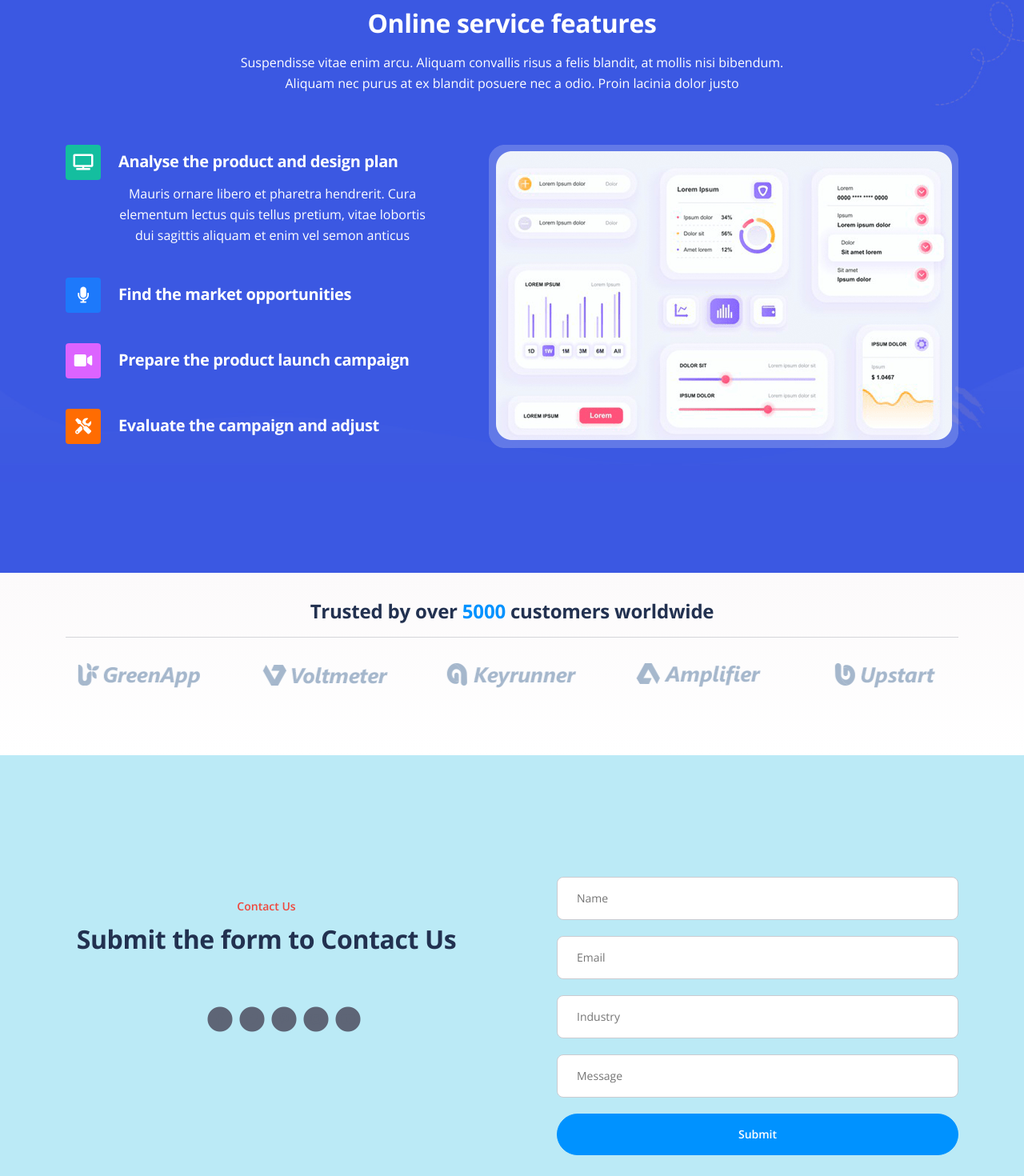
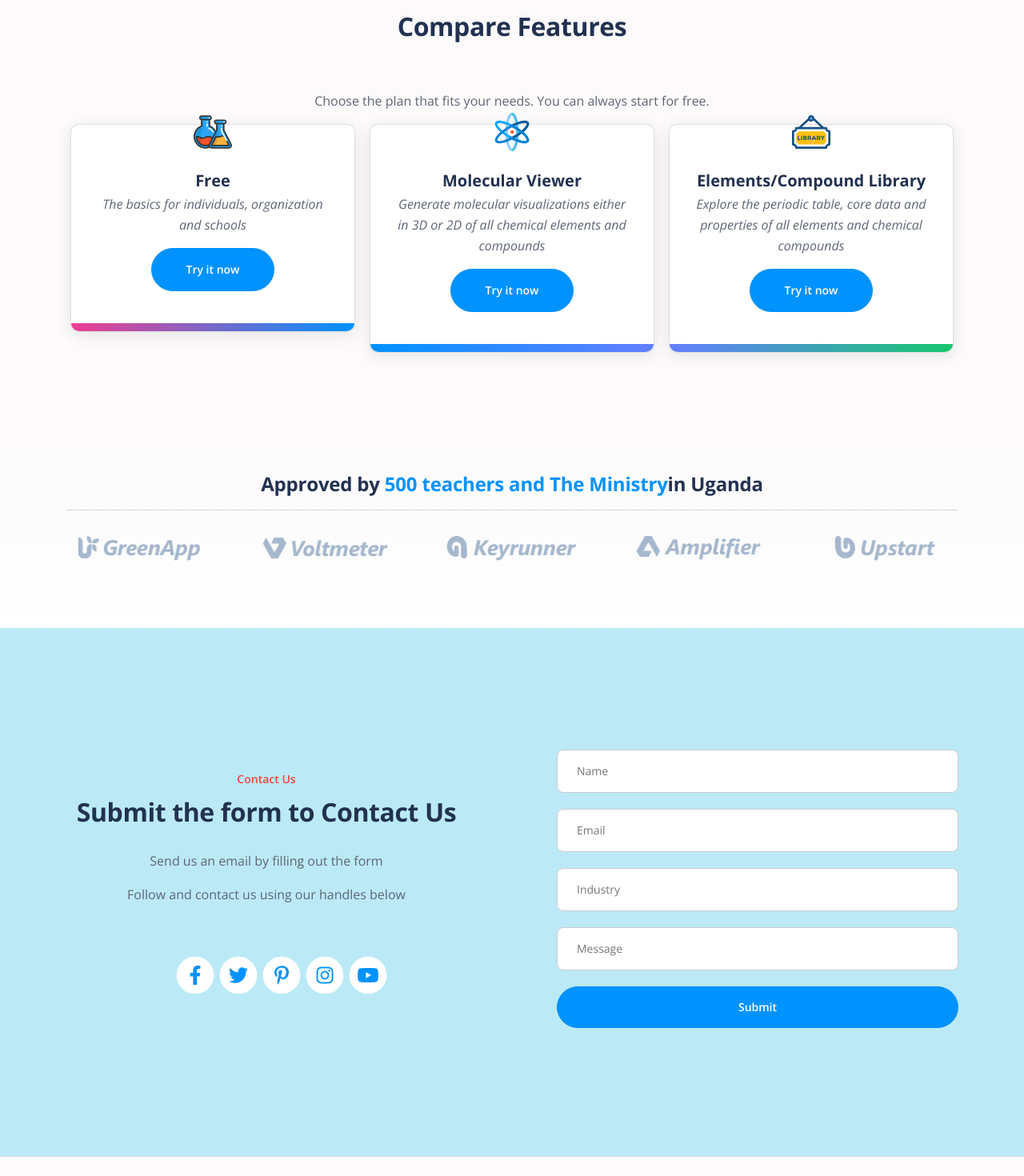
Before and after one commit to adrianmuk/vchemlab, a React (Create React App) app: page / in a window 1280 px wide. Shown: the part 2619-4089 px from the top of the page at 80% size. Built offline with nearby package versions, Linux system fonts and the light colour scheme.

Commit message:
About to finish

```diff
--- a/public/assets/css/styles.css
+++ b/public/assets/css/styles.css
@@ -728,6 +728,81 @@ a:hover {
 }
 
 
+
+
+
+
+
+
+
+
+/************************/
+/*     Pricing     */
+/************************/
+.cardprice-2 {
+	padding-top: 9.5rem;
+	padding-bottom: 2.25rem;
+	text-align: center;
+}
+
+.cardprice-2 .h2-heading {
+	margin-bottom: 3.75rem;
+}
+
+.cardprice-2 .card {
+	position: relative;
+	margin-bottom: 5rem;
+	border-radius: 10px;
+	box-shadow: 0 4px 20px -1px rgba(0, 0, 0, 0.1);
+}
+
+.cardprice-2 .card .quotes {
+	position: absolute;
+	top: -15px;
+	right: 0;
+	left: 0;
+	width: 48px;
+	margin-right: auto;
+	margin-left: auto;
+}
+
+.cardprice-2 .card-body {
+	padding: 3.5rem 2rem 3.125rem 2rem;
+}
+
+.cardprice-2 .testimonial-author {
+	margin-bottom: 0.125rem;
+	color: #223150;
+}
+
+.cardprice-2 .occupation {
+	font-size: 0.875rem;
+	line-height: 1.5rem;
+}
+
+.cardprice-2 .card .gradient-floor {
+	position: absolute;
+	bottom: 0;
+	left: 0;
+	height: 10px;
+	width: 100%;
+	border-bottom-left-radius: 10px;
+	border-bottom-right-radius: 10px;
+}
+
+.cardprice-2 .card .gradient-floor.red-to-blue {
+	background: linear-gradient(to right, #ef3d91, #0092ff);
+}
+
+.cardprice-2 .card .gradient-floor.blue-to-purple {
+	background: linear-gradient(to right, #0092ff, #637eff);
+}
+
+.cardprice-2 .card .gradient-floor.purple-to-green {
+	background: linear-gradient(to right, #637eff, #16c66d);
+}
+
+
 /********************/
 /*    Customers     */
 /********************/
@@ -825,9 +900,10 @@ a:hover {
 /******************/
 .footer {
 	position: relative;
-	padding-top: 7.5rem;
-	padding-bottom: 6rem;
+	/*padding-top: -7.5rem;*/
+	padding-bottom: 0px;
 	text-align: center;
+	background-color: #bbeaf6;
 }
 
 .footer .decoration-circles {
@@ -848,12 +924,12 @@ a:hover {
 }
 
 .footer h4 {
-	margin-bottom: 1.875rem;
+	margin-bottom: 2rem;
 }
 
 .footer .fa-stack {
 	width: 2em;
-	margin-bottom: 1.25rem;
+	margin-bottom: 2rem;
 	margin-right: 0.375rem;
 	font-size: 1.5rem;
 }
--- a/src/App.js
+++ b/src/App.js
@@ -76,6 +76,10 @@ function App() {
 
 
 
+
+
+
+{/* *********************************************features *************************************************/}
           <div class="cards-2 bg-gray" id="features">
               <div class="container">
                   <div class="row">
@@ -161,13 +165,7 @@ function App() {
 
 
 
-
-
-
-
-
-
-
+{/* *************************************About us ****************************************************/}
           <div id="aboutus" class="basic-1">
               <div class="container">
                   <div class="row">
@@ -191,89 +189,51 @@ function App() {
 
 
 
-
-
-
-
-          <div id="features" class="accordion-1">
+ {/* *********************************************features *************************************************/}
+          <div class="cards-2 bg-gray" id="features">
               <div class="container">
                   <div class="row">
-                      <div class="col-xl-12">
-                          <h2 class="h2-heading">Online service features</h2>
-                          <p class="p-heading">Suspendisse vitae enim arcu. Aliquam convallis risus a felis blandit, at mollis nisi bibendum. Aliquam nec purus at ex blandit posuere nec a odio. Proin lacinia dolor justo</p>
-                      </div>
-                  </div>
-                  <div class="row">
-                      <div class="col-xl-5">
-                          <div class="accordion" id="accordionExample">
-
-
-                              <div class="accordion-item">
-                                  <div class="accordion-icon">
-                                      <span class="fas fa-tv"></span>
-                                  </div>
-                                  <div class="accordion-header" id="headingOne">
-                                      <button class="accordion-button" type="button" data-bs-toggle="collapse" data-bs-target="#collapseOne" aria-expanded="true" aria-controls="collapseOne">
-                                          Analyse the product and design plan
-                                      </button>
-                                  </div>
-                                  <div id="collapseOne" class="accordion-collapse collapse show" aria-labelledby="headingOne" data-bs-parent="#accordionExample">
-                                      <div class="accordion-body">Mauris ornare libero et pharetra hendrerit. Cura elementum lectus quis tellus pretium, vitae lobortis dui sagittis aliquam et enim vel semon anticus</div>
+                      <div class="col-lg-12">
+                          <h2 class="h2-heading">Compare Features</h2>
+                          <p>Choose the plan that fits your needs. You can always start for free.</p>
                       </div>
                   </div>
 
+                  <div class="row">
+                      <div class="col-lg-12">
 
-                              <div class="accordion-item">
-                                  <div class="accordion-icon blue">
-                                      <span class="fas fa-microphone"></span>
+                          <div class="card">
+                              <img class="quotes" src="assets/images/expeicon.svg" alt="alternative" />
+                              <div class="card-body">
+                                  <div class="testimonial-author">Free</div>
+                                  <p class="testimonial-text">The basics for individuals, organization and schools</p>
+                                  <button class="btn-solid-lg" onClick={()=> navigate('Simulator')}>Try it now</button>
                               </div>
-                                  <div class="accordion-header" id="headingTwo">
-                                      <button class="accordion-button" type="button" data-bs-toggle="collapse" data-bs-target="#collapseTwo" aria-expanded="false" aria-controls="collapseTwo">
-                                          Find the market opportunities
-                                      </button>
-                                  </div>
-                                  <div id="collapseTwo" class="accordion-collapse collapse" aria-labelledby="headingTwo" data-bs-parent="#accordionExample">
-                                      <div class="accordion-body">Mauris ornare libero et pharetra hendrerit. Cura elementum lectus quis tellus pretium, vitae lobortis dui sagittis aliquam et enim vel semon anticus</div>
-                                  </div>
+                              <div class="gradient-floor red-to-blue"></div>
                           </div>
 
 
-                              <div class="accordion-item">
-                                  <div class="accordion-icon purple">
-                                      <span class="fas fa-video"></span>
+                          <div class="card">
+                              <img class="quotes" src="assets/images/molviewicon.svg" alt="alternative" />
+                              <div class="card-body">
+                                  <div class="testimonial-author">Molecular Viewer</div>
+                                  <p class="testimonial-text">Generate molecular visualizations either in 3D or 2D of all chemical elements and compounds</p>
+                                  <button class="btn-solid-lg" onClick={()=> navigate('Simulator')}>Try it now</button>
                               </div>
-                                  <div class="accordion-header" id="headingThree">
-                                      <button class="accordion-button" type="button" data-bs-toggle="collapse" data-bs-target="#collapseThree" aria-expanded="false" aria-controls="collapseThree">
-                                          Prepare the product launch campaign
-                                      </button>
-                                  </div>
-                                  <div id="collapseThree" class="accordion-collapse collapse" aria-labelledby="headingThree" data-bs-parent="#accordionExample">
-                                      <div class="accordion-body">Mauris ornare libero et pharetra hendrerit. Cura elementum lectus quis tellus pretium, vitae lobortis dui sagittis aliquam et enim vel semon anticus</div>
-                                  </div>
+                              <div class="gradient-floor blue-to-purple"></div>
                           </div>
 
 
-
-                              <div class="accordion-item">
-                                  <div class="accordion-icon orange">
-                                      <span class="fas fa-tools"></span>
+                          <div class="card">
+                              <img class="quotes" src="assets/images/libraryicon.svg" alt="alternative" />
+                              <div class="card-body">
+                                  <div class="testimonial-author">Elements/Compound Library</div>
+                                  <p class="testimonial-text">Explore the periodic table, core data and properties of all elements and chemical compounds</p>
+                                  <button class="btn-solid-lg" onClick={()=> navigate('Simulator')}>Try it now</button>
                               </div>
-                                  <div class="accordion-header" id="headingFour">
-                                      <button class="accordion-button" type="button" data-bs-toggle="collapse" data-bs-target="#collapseFour" aria-expanded="false" aria-controls="collapseFour">
-                                          Evaluate the campaign and adjust
-                                      </button>
-                                  </div>
-                                  <div id="collapseFour" class="accordion-collapse collapse" aria-labelledby="headingFour" data-bs-parent="#accordionExample">
-                                      <div class="accordion-body">Mauris ornare libero et pharetra hendrerit. Cura elementum lectus quis tellus pretium, vitae lobortis dui sagittis aliquam et enim vel semon anticus</div>
-                                  </div>
+                              <div class="gradient-floor purple-to-green"></div>
                           </div>
 
-                          </div>
-                      </div>
-                      <div class="col-xl-7">
-                          <div class="image-container">
-                              <img class="img-fluid" src="assets/images/features-dashboard.png" alt="alternative"/>
-                          </div>
                       </div>
                   </div>
               </div>
@@ -282,11 +242,16 @@ function App() {
 
 
 
+
+
+
+{/* ***********************Trusted by and slider******************************************* */}
+
           <div class="slider-1">
               <div class="container">
                   <div class="row">
                       <div class="col-lg-12">
-                          <h4>Trusted by over <span class="blue">5000</span> customers worldwide</h4>
+                          <h4>Approved by <span class="blue">500 teachers and The Ministry</span>in Uganda</h4>
                           <hr class="section-divider" />
 
                           <div class="slider-container">
@@ -324,86 +289,19 @@ function App() {
 
 
 
-
-
-
+{/* *****************************************************contact us **************************************/}
 
           <div id="contact" class="form-1">
               <div class="container">
                   <div class="row">
                       <div class="col-lg-6">
-
                           <div class="text-container">
                               <div class="section-title">Contact Us</div>
                               <h2>Submit the form to Contact Us</h2>
+                              <p>Send us an email by filling out the form</p>
+                              <p>Follow and contact us using our handles below</p>
                             </div>
 
-
-                  <div class="row">
-                      <div class="col-lg-12">
-                          <div class="social-container">
-                              <span class="fa-stack">
-                                  <a href="#your-link">
-                                      <i class="fas fa-circle fa-stack-2x"></i>
-                                      <i class="fab fa-facebook-f fa-stack-1x"></i>
-                                  </a>
-                              </span>
-                              <span class="fa-stack">
-                                  <a href="#your-link">
-                                      <i class="fas fa-circle fa-stack-2x"></i>
-                                      <i class="fab fa-twitter fa-stack-1x"></i>
-                                  </a>
-                              </span>
-                              <span class="fa-stack">
-                                  <a href="#your-link">
-                                      <i class="fas fa-circle fa-stack-2x"></i>
-                                      <i class="fab fa-pinterest-p fa-stack-1x"></i>
-                                  </a>
-                              </span>
-                              <span class="fa-stack">
-                                  <a href="#your-link">
-                                      <i class="fas fa-circle fa-stack-2x"></i>
-                                      <i class="fab fa-instagram fa-stack-1x"></i>
-                                  </a>
-                              </span>
-                              <span class="fa-stack">
-                                  <a href="#your-link">
-                                      <i class="fas fa-circle fa-stack-2x"></i>
-                                      <i class="fab fa-youtube fa-stack-1x"></i>
-                                  </a>
-                              </span>
-                          </div>
-                      </div>
-                  </div>
-              </div>
-
-
-
-
-                      <div class="col-lg-6">
-
-                          <form>
-                              <div class="form-group">
-                                  <input type="text" class="form-control-input" placeholder="Name" required />
-                              </div>
-                              <div class="form-group">
-                                  <input type="email" class="form-control-input" placeholder="Email" required />
-                              </div>
-                              <div class="form-group">
-                                  <input type="text" class="form-control-input" placeholder="Industry" required />
-                              </div>
-                              <div class="form-group">
-                                  <input type="text" class="form-control-input" placeholder="Message" required />
-                              </div>
-                              <div class="form-group">
-                                  <button type="submit" class="form-control-submit-button">Submit</button>
-                              </div>
-                          </form>
-
-                      </div>
-                  </div>
-              </div>
-          </div>
 
                             <div class="footer bg-gray">
 
@@ -446,6 +344,41 @@ function App() {
                                     </div>
                                 </div>
                             </div>
+                    </div>
+
+
+
+
+                    <div class="col-lg-6">
+                          <form>
+                              <div class="form-group">
+                                  <input type="text" class="form-control-input" placeholder="Name" required />
+                              </div>
+                              <div class="form-group">
+                                  <input type="email" class="form-control-input" placeholder="Email" required />
+                              </div>
+                              <div class="form-group">
+                                  <input type="text" class="form-control-input" placeholder="Industry" required />
+                              </div>
+                              <div class="form-group">
+                                  <input type="text" class="form-control-input" placeholder="Message" required />
+                              </div>
+                              <div class="form-group">
+                                  <button type="submit" class="form-control-submit-button">Submit</button>
+                              </div>
+                          </form>
+
+                      </div>
+                  </div>
+              </div>
+          </div>
+
+
+
+
+
+
+
           <div class="copyright bg-gray">
               <div class="container">
                   <div class="row">
@@ -457,10 +390,10 @@ function App() {
                           </ul>
                       </div>
                       <div class="col-lg-3 col-md-12 col-sm-12">
-                          <p class="p-small statement">Copyright © <a href="#">Jassa</a></p>
+                          <p class="p-small statement">Copyright © <a href="#">Alozious & Arian</a></p>
                       </div>
                       <div class="col-lg-3 col-md-12 col-sm-12">
-                          <p class="p-small statement">Distributed by <a href="https://therichpost.com/" target="_blank">Jassa</a></p>
+                          <p class="p-small statement">Distributed by <a href="https://therichpost.com/" target="_blank">Chimptech</a></p>
                       </div>
                   </div>
               </div>
```
Lines whose indentation alone changed are shown as unchanged.
